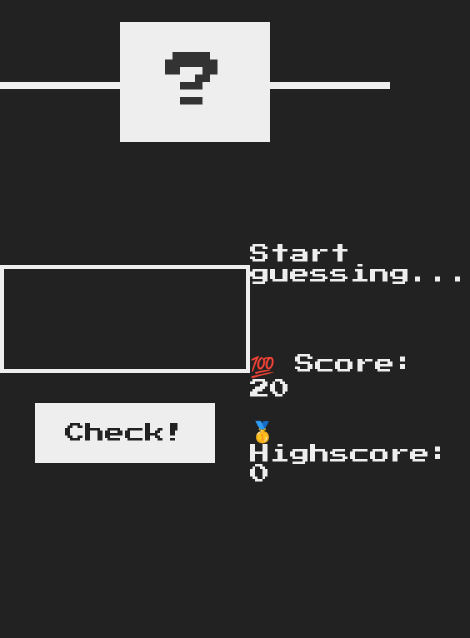
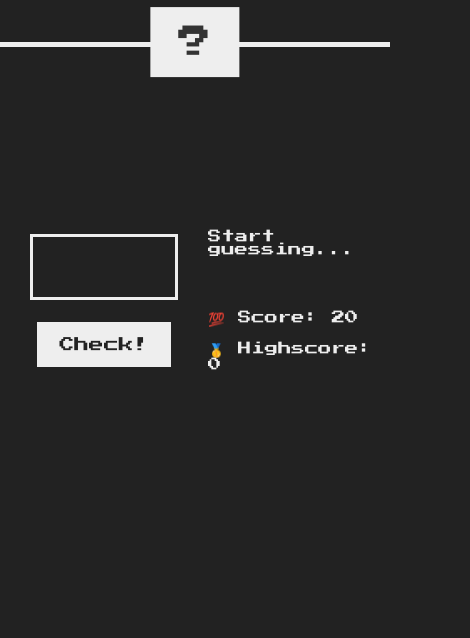
Before and after one commit to gargajit/guess_my_number, a plain HTML site: page index.html in a window 390 px wide. Shown: the part 206-844 px from the top of the page, 470 px wide, since content can reach past the window. Drawn offline with Linux system fonts and the light colour scheme.

Commit message:
Update style.css

```diff
--- a/style.css
+++ b/style.css
@@ -117,3 +117,71 @@ h1 {
 .label-score {
   margin-bottom: 2rem;
 }
+
+@media (max-width: 620px) {
+  html {
+    font-size: 46.5%;
+    box-sizing: border-box;
+  }
+
+  header {
+    position: relative;
+    height: 30vh;
+    border-bottom: 5px solid #eee;
+  }
+
+  main {
+    height: 60vh;
+    color: #eee;
+    display: flex;
+    align-items: center;
+    justify-content: space-around;
+  }
+
+  .left {
+    width: 48rem;
+    display: flex;
+    flex-direction: column;
+    align-items: center;
+  }
+
+  .right {
+    width: 42rem;
+    font-size: 1.8rem;
+  }
+
+  h1 {
+    font-size: 3.5rem;
+  }
+
+  .number {
+    font-size: 4.5rem;
+    width: 12rem;
+    padding: 2.5rem 0rem;
+  }
+
+  .between {
+    font-size: 1.4rem;
+    top: 3rem;
+  }
+
+  .guess {
+    background: none;
+    border: 3.5px solid #eee;
+    font-family: inherit;
+    color: inherit;
+    font-size: 4rem;
+    padding: 2rem;
+    width: 20rem;
+    text-align: center;
+    display: block;
+    margin-bottom: 3rem;
+  }
+
+  .btn {
+    font-size: 2rem;
+    font-family: inherit;
+    padding: 2rem 3rem;
+    cursor: pointer;
+  }
+}
```
